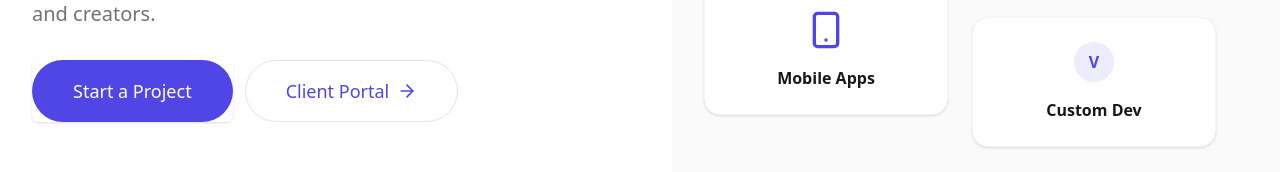
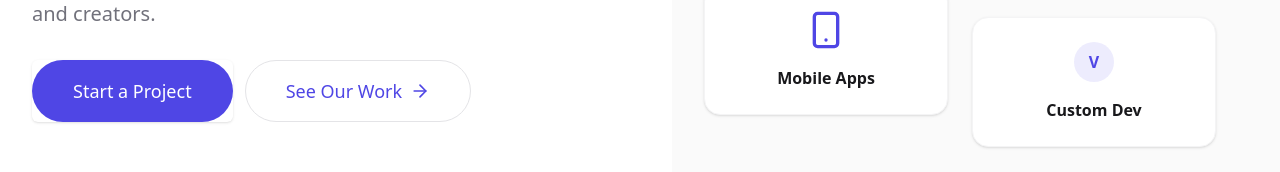
Before and after one commit to Ayush4307/Verplexo, a React (Vite) app: page / in a window 1280 px wide. Shown: the part 369-541 px from the top of the page. Built offline with nearby package versions, Linux system fonts and the light colour scheme.

Commit message:
fix: replace misleading Client Portal CTA with See Our Work linking to portfolio

```diff
--- a/src/components/home/HeroSection.tsx
+++ b/src/components/home/HeroSection.tsx
@@ -26,10 +26,10 @@ export function HeroSection() {
                 </div>
                 <div className="mt-3 sm:mt-0 sm:ml-3">
                   <Link
-                    to="/dashboard"
+                    to="/portfolio"
                     className="w-full flex items-center justify-center px-8 py-3 border border-zinc-200 dark:border-zinc-700 text-base font-medium rounded-full text-brand bg-white dark:bg-zinc-900 hover:bg-zinc-50 dark:hover:bg-zinc-800 md:py-4 md:text-lg md:px-10 transition-colors"
                   >
-                    Client Portal <ArrowRight className="ml-2" size={20} />
+                    See Our Work <ArrowRight className="ml-2" size={20} />
                   </Link>
                 </div>
               </div>
```
